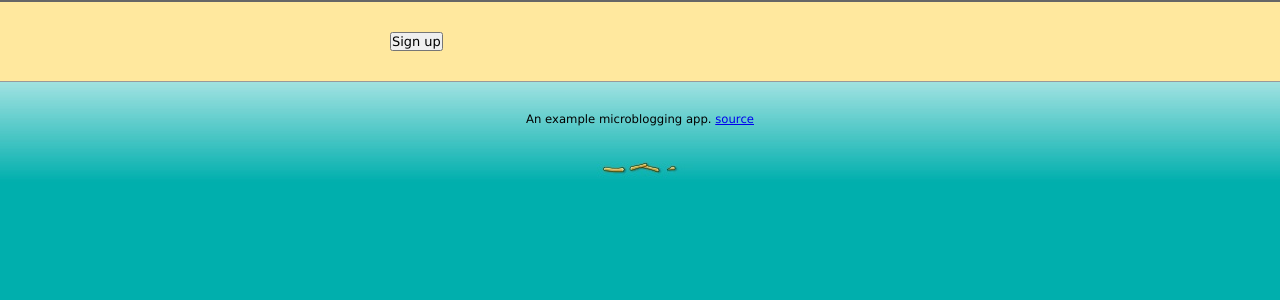
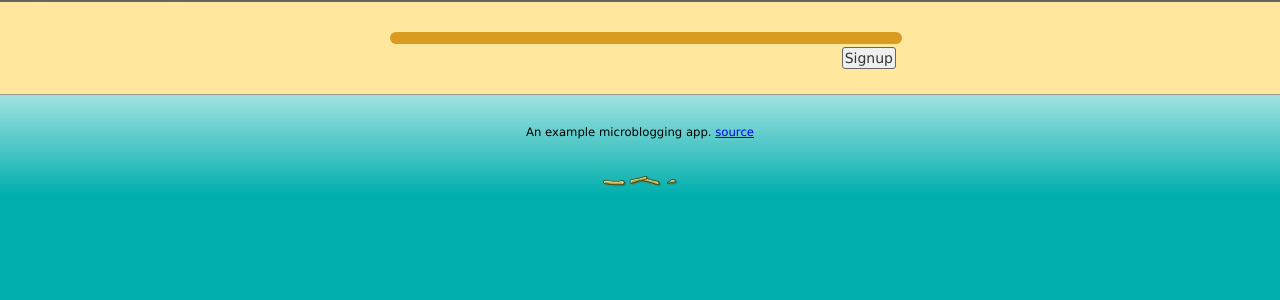
Before and after one commit to grzes/potato-chips, a Django app: template chips/templates/signup.html in a window 1280 px wide. Shown: the part 47-347 px from the top of the page. Run offline with Django 3.2, Linux system fonts and the light colour scheme; the template is opened without the code that fills it: most values are stand-ins (such as "Sample title", 1, 10 or a date in 2020).

Commit message:
Make the signup page look slightly better

```diff
--- a/chips/static/css/chips.css
+++ b/chips/static/css/chips.css
@@ -99,6 +99,11 @@
     color: #333;
 }
 
+.errorlist {
+	color: #c00;
+}
+
+
 .post .tools {
 	font-weight: bold;
 	font-family: Georgia, serif;
--- a/chips/templates/dash.html
+++ b/chips/templates/dash.html
@@ -5,8 +5,8 @@
 <div class="post">
 	<form method="post">
 	<div class="text">
+		{{ form.text.errors }}
 		{{ form.text }}
-		{{ form.text.errors }}
 	</div>
 	<div class="tools">
 		<span class="author">
--- a/chips/templates/signup.html
+++ b/chips/templates/signup.html
@@ -2,9 +2,15 @@
 
 
 {% block content %}
-<form method="post">
-	{{ form.as_p }}
-	<p><input type="submit" value="Sign up"/></p>
+<div class="post">
+	<form method="post">
+	<div class="text">
+		{{ form.as_p }}
+	</div>
+	<div class="tools">
+		<input class="date" type="submit" value="Signup"/>
+	</div>
 	{% csrf_token %}
-</form>
+	</form>
+</div>
 {% endblock %}
```
